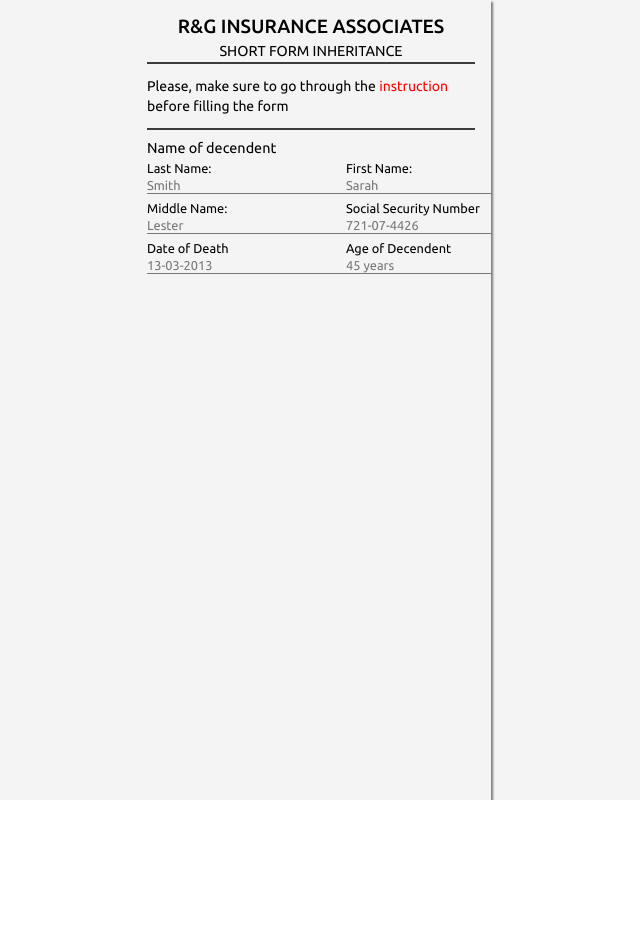
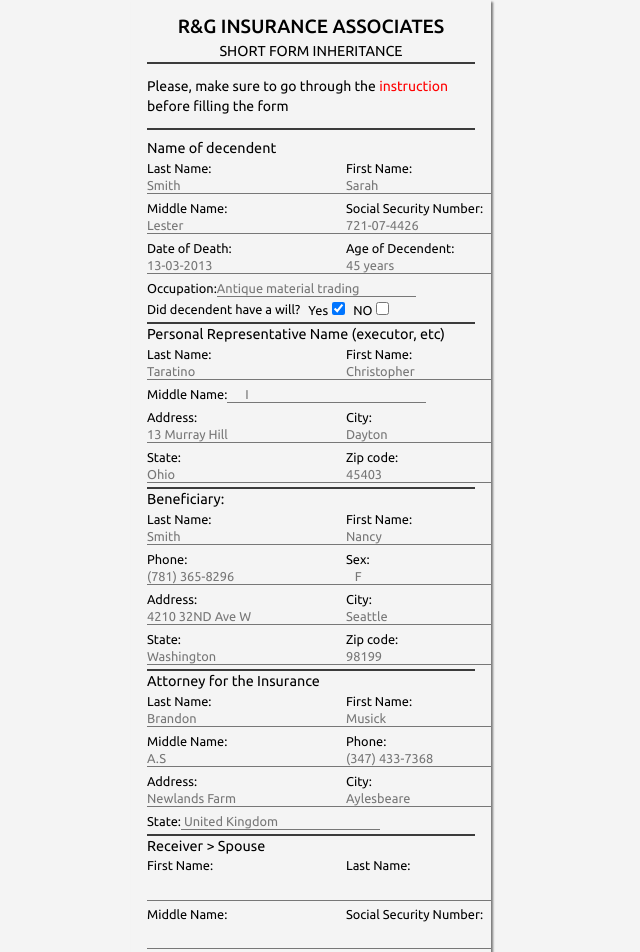
Before and after one commit to codeboyfriend/R-G-Company, a React (Vite) app: page /form in a window 1280 px wide. Shown: the top 952 px of the page, without its empty margins (329-969 px from the left). Before the commit the page ends 800 px from the top, so only its background shows below. Built offline with nearby package versions, Linux system fonts and the light colour scheme.

Commit message:
Modify form page

```diff
--- a/src/App.css
+++ b/src/App.css
@@ -53,3 +53,25 @@
 .my-form .input {
   pointer-events: none;
 }
+
+.line_form {
+  height: 2px;
+  margin-top: 4px;
+  background-color: #3b3b3b;
+}
+
+.filled_form input{
+  border-bottom: 1px solid #777777;
+  font-size: .8rem;
+  border-radius: 0;
+}
+
+.filled_form label{
+  font-size: .8rem;
+}
+
+.filled_form input{
+  border-bottom: 1px solid #777777;
+  font-size: .8rem;
+  border-radius: 0;
+}
--- a/src/pages/Entries.jsx
+++ b/src/pages/Entries.jsx
@@ -16,7 +16,7 @@ const Entries = () => {
         <div className="box-form">
           <p className='text-[.9rem] mt-2 mb-[-.3rem]'>Name of decendent</p>
 
-          <div className='flex'>
+          <div className='flex pr-[5rem]'>
             <div className='my-form'>
               <label>Last Name:</label>
               <input
@@ -46,7 +46,7 @@ const Entries = () => {
               />
             </div>
             <div className='my-form'>
-              <label>Social Security Number</label>
+              <label>Social Security Number:</label>
               <input
                 type="text"
                 className='input text-[#777777] bg-transparent outline-none border-none'
@@ -57,7 +57,7 @@ const Entries = () => {
 
           <div className='flex'>
             <div className='my-form'>
-              <label>Date of Death</label>
+              <label>Date of Death:</label>
               <input
                 type="text"
                 className='input text-[#777777] bg-transparent outline-none border-none'
@@ -65,7 +65,7 @@ const Entries = () => {
               />
             </div>
             <div className='my-form'>
-              <label>Age of Decendent</label>
+              <label>Age of Decendent:</label>
               <input
                 type="text"
                 className='input text-[#777777] bg-transparent outline-none border-none'
@@ -74,9 +74,298 @@ const Entries = () => {
             </div>
           </div>
 
+          <div className='flex'>
+            <div className='my-form'>
+              <label>Occupation:</label>
+              <input
+                type="text"
+                className='input text-[#777777] bg-transparent outline-none border-none'
+                value={'Antique material trading'}
+              />
+            </div>
+          </div>
+
+          <div className='my-form flex my-1'>
+            <label>Did decendent have a will?</label>
+            <div className='mx-2'>
+                <label>Yes</label>
+                <input className='ml-1' type="checkbox" checked/>
+              </div>
+              <div>
+                <label>NO</label>
+                <input className='ml-1' type="checkbox"/>
+            </div>
+          </div>
+
+          <div className="line_form" mb-4></div>
+
+          <p className='text-[.9rem] mb-[-.3rem]'>Personal Representative Name (executor, etc)</p>
+
+          <div className='flex'>
+            <div className='my-form'>
+              <label>Last Name:</label>
+              <input
+                type="text"
+                className='input text-[#777777] bg-transparent outline-none border-none'
+                value={'Taratino'}
+              />
+            </div>
+            <div className='my-form'>
+              <label>First Name:</label>
+              <input
+                type="text"
+                className='input text-[#777777] bg-transparent outline-none border-none'
+                value={'Christopher'}
+              />
+            </div>
+          </div>
+
+          <div className='flex'>
+            <div className='my-form'>
+                <label>Middle Name:</label>
+                <input
+                  type="text"
+                  className='input text-[#777777] bg-transparent outline-none border-none'
+                  value={'      I'}
+                />
+              </div>
+          </div>
+
+          <div className='flex'>
+            <div className='my-form'>
+              <label>Address:</label>
+              <input
+                type="text"
+                className='input text-[#777777] bg-transparent outline-none border-none'
+                value={'13 Murray Hill'}
+              />
+            </div>
+            <div className='my-form'>
+              <label>City:</label>
+              <input
+                type="text"
+                className='input text-[#777777] bg-transparent outline-none border-none'
+                value={'Dayton'}
+              />
+            </div>
+          </div>
+
+          <div className='flex'>
+            <div className='my-form'>
+              <label>State:</label>
+              <input
+                type="text"
+                className='input text-[#777777] bg-transparent outline-none border-none'
+                value={'Ohio'}
+              />
+            </div>
+            <div className='my-form'>
+              <label>Zip code:</label>
+              <input
+                type="text"
+                className='input text-[#777777] bg-transparent outline-none border-none'
+                value={'45403'}
+              />
+            </div>
+          </div>
+
+          {/* BENEFICIARY  */}
+          <div className="line_form" mb-4></div>
+
+          <p className='text-[.9rem] mb-[-.3rem]'>Beneficiary:</p>
+
+          <div className='flex'>
+            <div className='my-form'>
+              <label>Last Name:</label>
+              <input
+                type="text"
+                className='input text-[#777777] bg-transparent outline-none border-none'
+                value={'Smith'}
+              />
+            </div>
+            <div className='my-form'>
+              <label>First Name:</label>
+              <input
+                type="text"
+                className='input text-[#777777] bg-transparent outline-none border-none'
+                value={'Nancy'}
+              />
+            </div>
+          </div>
+
+          <div className='flex'>
+            <div className='my-form'>
+              <label>Phone:</label>
+              <input
+                type="text"
+                className='input text-[#777777] bg-transparent outline-none border-none'
+                value={'(781) 365-8296'}
+              />
+            </div>
+            <div className='my-form'>
+              <label>Sex:</label>
+              <input
+                type="text"
+                className='input text-[#777777] bg-transparent outline-none border-none'
+                value={'   F'}
+              />
+            </div>
+          </div>
+
+          <div className='flex'>
+            <div className='my-form'>
+              <label>Address:</label>
+              <input
+                type="text"
+                className='input text-[#777777] bg-transparent outline-none border-none'
+                value={'4210 32ND Ave W'}
+              />
+            </div>
+            <div className='my-form'>
+              <label>City:</label>
+              <input
+                type="text"
+                className='input text-[#777777] bg-transparent outline-none border-none'
+                value={'Seattle'}
+              />
+            </div>
+          </div>
+
+          <div className='flex'>
+            <div className='my-form'>
+              <label>State:</label>
+              <input
+                type="text"
+                className='input text-[#777777] bg-transparent outline-none border-none'
+                value={'Washington'}
+              />
+            </div>
+            <div className='my-form'>
+              <label>Zip code:</label>
+              <input
+                type="text"
+                className='input text-[#777777] bg-transparent outline-none border-none'
+                value={'98199'}
+              />
+            </div>
+          </div>
+
+          {/* ATTORNEY */}
+          <div className="line_form" mb-4></div>
+
+          <p className='text-[.9rem] mb-[-.3rem]'>Attorney for the Insurance</p>
+
+          <div className='flex'>
+            <div className='my-form'>
+              <label>Last Name:</label>
+              <input
+                type="text"
+                className='input text-[#777777] bg-transparent outline-none border-none'
+                value={'Brandon'}
+              />
+            </div>
+            <div className='my-form'>
+              <label>First Name:</label>
+              <input
+                type="text"
+                className='input text-[#777777] bg-transparent outline-none border-none'
+                value={'Musick'}
+              />
+            </div>
+          </div>
+
+          <div className='flex'>
+            <div className='my-form'>
+                <label>Middle Name:</label>
+                <input
+                  type="text"
+                  className='input text-[#777777] bg-transparent outline-none border-none'
+                  value={'A.S'}
+                />
+              </div>
+
+              <div className='my-form'>
+                <label>Phone:</label>
+                <input
+                  type="text"
+                  className='input text-[#777777] bg-transparent outline-none border-none'
+                  value={'(347) 433-7368'}
+              />
+            </div>
+          </div>
+
+          <div className='flex'>
+            <div className='my-form'>
+              <label>Address:</label>
+              <input
+                type="text"
+                className='input text-[#777777] bg-transparent outline-none border-none'
+                value={'Newlands Farm'}
+              />
+            </div>
+            <div className='my-form'>
+              <label>City:</label>
+              <input
+                type="text"
+                className='input text-[#777777] bg-transparent outline-none border-none'
+                value={'Aylesbeare'}
+              />
+            </div>
+          </div>
+
+          <div className='flex'>
+            <div className='my-form'>
+              <label>State:</label>
+              <input
+                type="text"
+                className='input text-[#777777] bg-transparent outline-none border-none'
+                value={' United Kingdom'}
+              />
+            </div>
+          </div>
+
+          {/* Receiver */}
+          <div className="line_form" mb-4></div>
+
+          <p className='text-[.9rem] mb-[-.3rem]'>Receiver {'>'} Spouse</p>
+
+          <div className='flex'>
+            <div className='filled_form'>
+              <label>First Name:</label>
+              <input
+                type="text"
+                className='input text-[#777777] bg-transparent outline-none border-none'
+              />
+            </div>
+            <div className='filled_form'>
+              <label>Last Name:</label>
+              <input
+                type="text"
+                className='input text-[#777777] bg-transparent outline-none border-none'
+              />
+            </div>
+          </div>
+
+
+          <div className='flex'>
+            <div className='filled_form'>
+              <label>Middle Name:</label>
+              <input
+                type="text"
+                className='input text-[#777777] bg-transparent outline-none border-none'
+              />
+            </div>
+            <div className='filled_form'>
+              <label>Social Security Number:</label>
+              <input
+                type="text"
+                className='input text-[#777777] bg-transparent outline-none border-none'
+              />
+            </div>
+          </div>
         </div>
     </div>
   )
 }
 
-export default Entries
+export default Entries;
```
